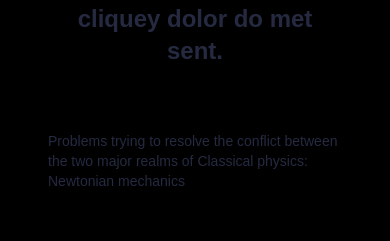
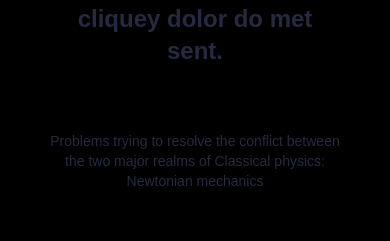
Before and after one commit to hacermelisyilmaz/E-Commerce-Project, a React (Create React App) app in the folder e-commerce/: page /about in a window 390 px wide. Shown: the part 1400-1641 px from the top of the page. Built offline with nearby package versions, Linux system fonts and the light colour scheme.

Commit message:
Responsive design

```diff
--- a/e-commerce/src/pages/About.js
+++ b/e-commerce/src/pages/About.js
@@ -47,7 +47,9 @@ function About({ data }) {
           <h3 className="font-bold text-2xl w-[50%] sm:text-center sm:w-full sm:px-14">
             {section2.title}
           </h3>
-          <p className="text-sm sm:px-8">{section2.description}</p>
+          <p className="text-sm sm:px-8 sm:text-center">
+            {section2.description}
+          </p>
         </div>
       </div>
 
```
